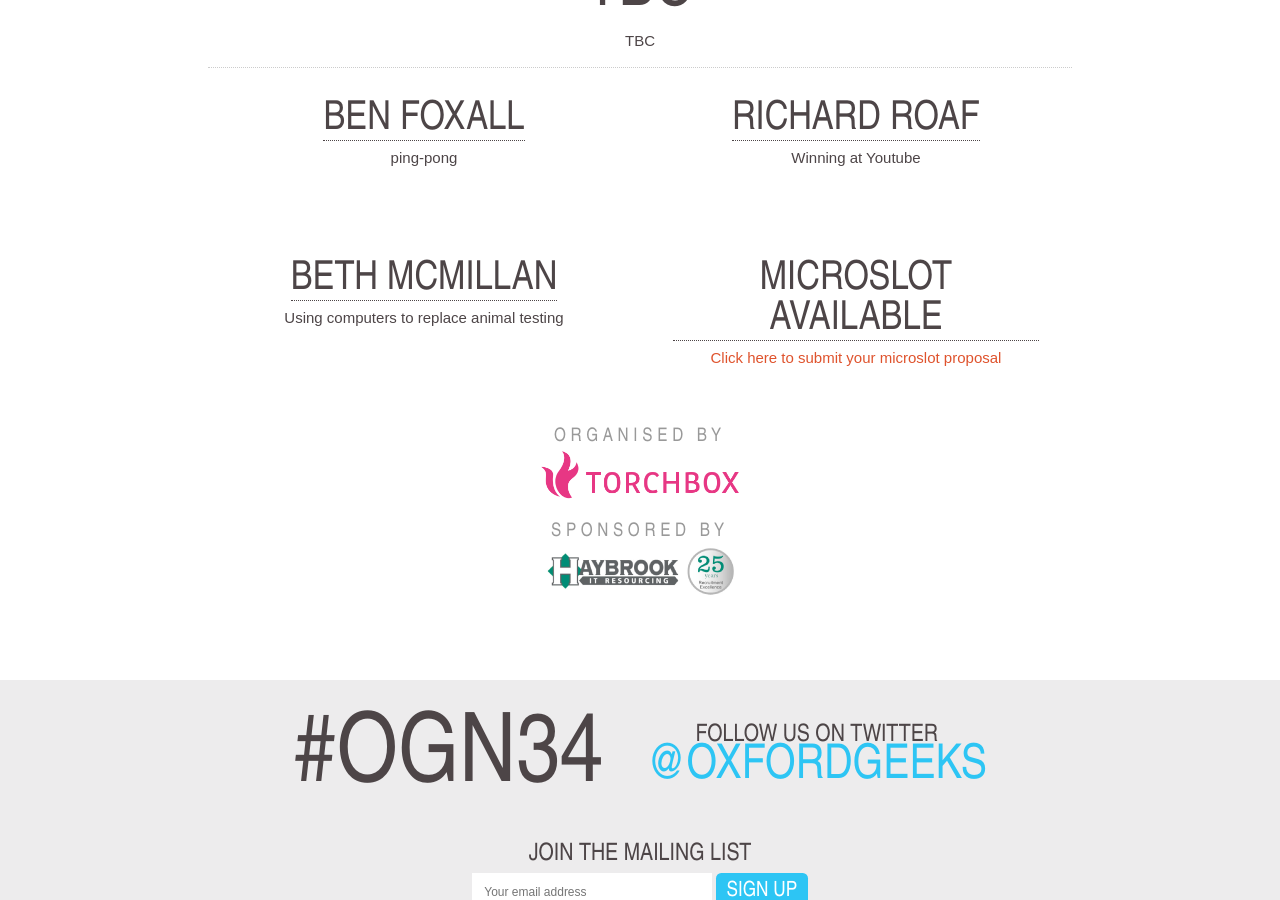
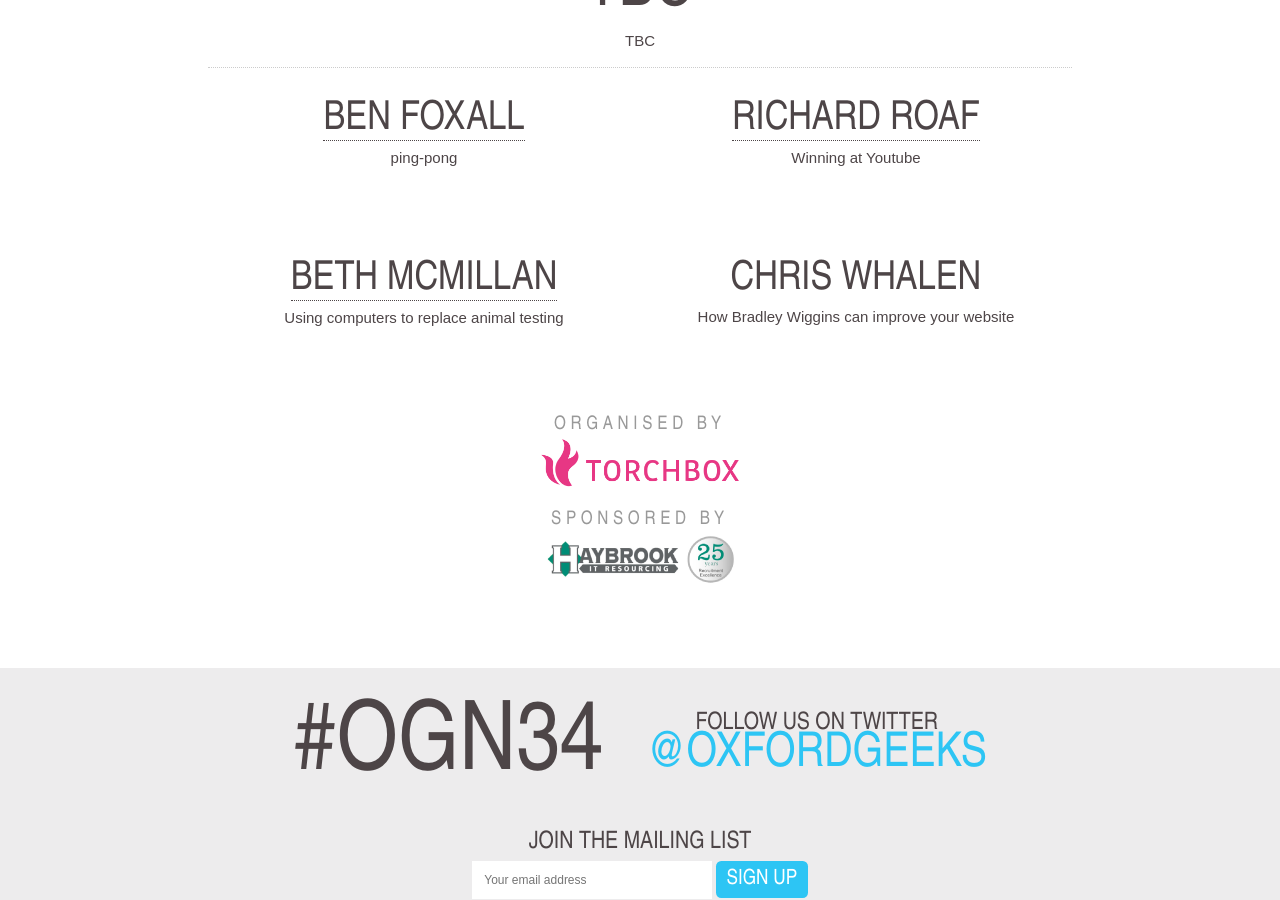
Before and after one commit to torchbox/ogn, a Jekyll site: the page built from _posts/2014-01-22-ogn34.markdown, in a window 1280 px wide and 900 px high, scrolled down 665 px. Built offline with Jekyll 4.4.1, drawn with Linux system fonts in a browser that asks for light colours; nearby versions of some CDN libraries; Markdown is read by kramdown in place of the engine named in the settings.

Commit message:
updated last microslot

```diff
--- a/_posts/2014-01-22-ogn34.markdown
+++ b/_posts/2014-01-22-ogn34.markdown
@@ -66,8 +66,8 @@ keynoters: [TBC]
         </div> -->
     </li>
     <li itemprop="performer" itemscope="itemscope" itemtype="http://schema.org/Person">
-        <a href="http://bit.ly/ogn-microslot" itemprop="url"><h2 itemprop="name">Microslot available</h2></a>
-        <p><a href="http://bit.ly/ogn-microslot">Click here to submit your microslot proposal</a></p>
+        <h2 itemprop="name">Chris Whalen</h2>
+        <p>How Bradley Wiggins can improve your website</p>
          <!-- <div class="downloads">
             <a href="http://media.ogn.s3.amazonaws.com/">Slides</a>
         </div> -->
```
